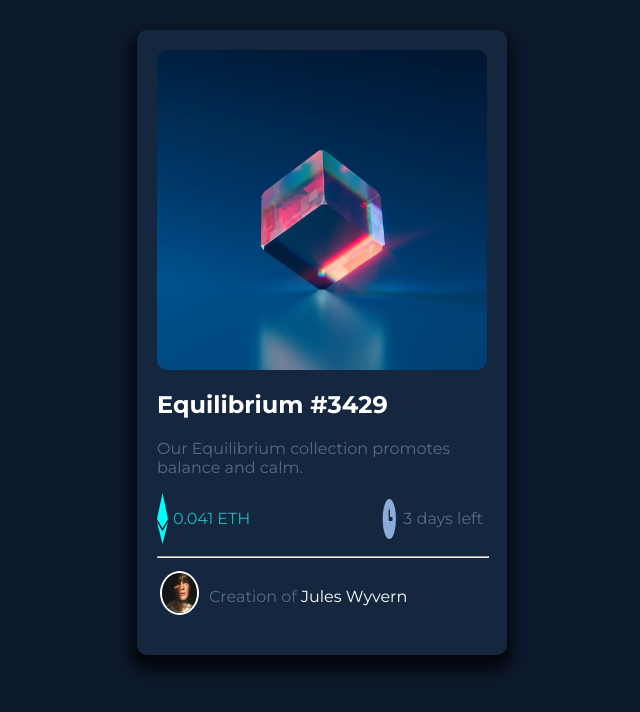
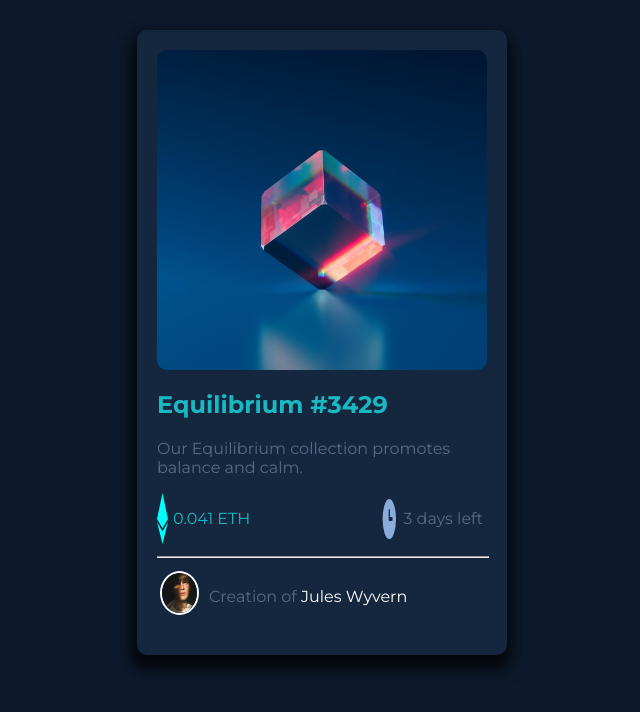
Before and after one commit to mrjasonu/nft-preview-card-component-main, a plain HTML site: page index.html in a window 1280 px wide. In both pictures the pointer is over the element "Equilibrium #3429". Shown: the whole page, without its empty margins (318-958 px from the left). Drawn offline with Linux system fonts and the light colour scheme.

Commit message:
updates style.css

```diff
--- a/syle.css
+++ b/syle.css
@@ -39,6 +39,10 @@ body {
 
 h2 {
     color: white;
+}
+
+h2:hover {
+    color: #19b9c3;
 }
 
 #nft-card p {
```
